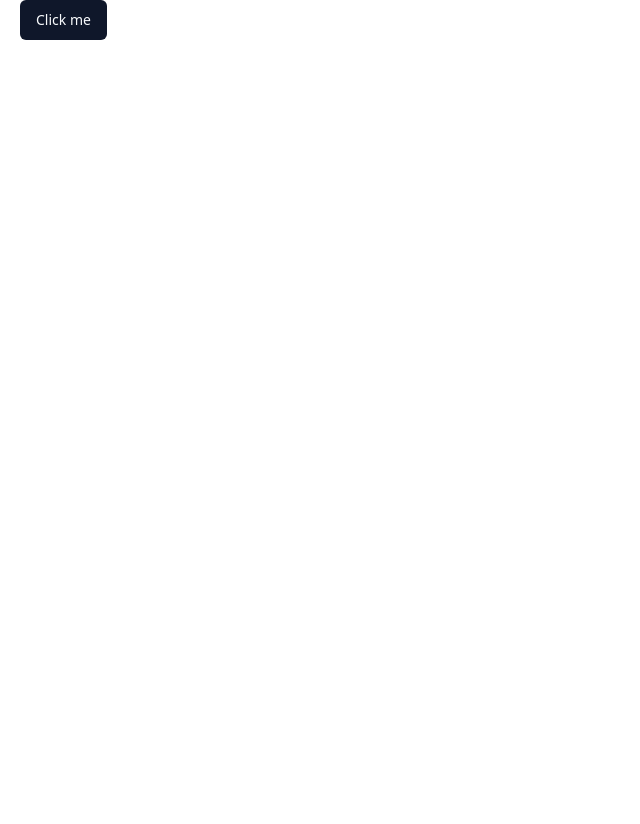
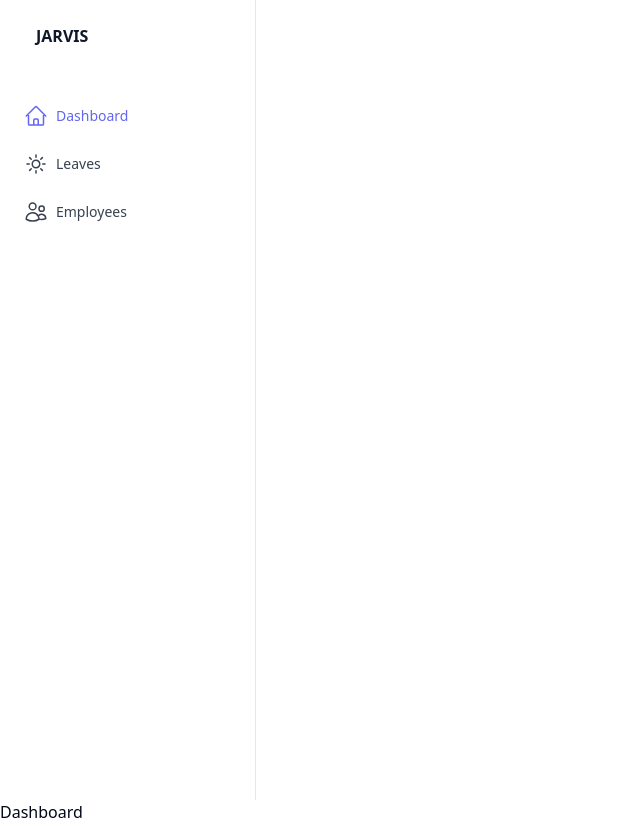
Before and after one commit to vin18/Jarvis, a React (Vite) app: page /dashboard in a window 1280 px wide. Shown: the whole page, without its empty margins (0-640 px from the left). Before the commit the page ends 800 px from the top, so only its background shows below. Built offline with nearby package versions, Linux system fonts and the light colour scheme.

Commit message:
Add: Sidebar and setup routing

```diff
--- a/package.json
+++ b/package.json
@@ -10,12 +10,15 @@
     "preview": "vite preview"
   },
   "dependencies": {
+    "@heroicons/react": "^2.0.18",
     "@radix-ui/react-slot": "^1.0.2",
     "class-variance-authority": "^0.7.0",
+    "classnames": "^2.3.2",
     "clsx": "^2.0.0",
     "lucide-react": "^0.263.0",
     "react": "^18.2.0",
     "react-dom": "^18.2.0",
+    "react-router-dom": "^6.14.2",
     "tailwind-merge": "^1.14.0",
     "tailwindcss-animate": "^1.0.6"
   },
--- a/src/App.jsx
+++ b/src/App.jsx
@@ -1,10 +1,23 @@
+import { BrowserRouter, Routes, Route, Navigate } from 'react-router-dom';
+
+import AppLayout from './components/AppLayout';
 import { Button } from './components/ui/button';
+import Dashboard from './pages/Dashboard';
+import Employees from './pages/Employees';
+import Leaves from './pages/Leaves';
 
 function App() {
   return (
-    <div className="px-5">
-      <Button>Click me</Button>
-    </div>
+    <BrowserRouter>
+      <Routes>
+        <Route element={<AppLayout />}>
+          <Route index element={<Navigate replace to="dashboard" />} />
+          <Route path="/dashboard" element={<Dashboard />} />
+          <Route path="/leaves" element={<Leaves />} />
+          <Route path="/employees" element={<Employees />} />
+        </Route>
+      </Routes>
+    </BrowserRouter>
   );
 }
 
--- /dev/null
+++ b/src/components/AppLayout.jsx
@@ -0,0 +1,26 @@
+import { Outlet } from 'react-router-dom';
+import {
+  HomeIcon,
+  CogIcon,
+  UsersIcon,
+  SunIcon,
+  UserPlusIcon,
+} from '@heroicons/react/24/outline';
+import Sidebar from './ui/sidebar';
+
+export default function AppLayout() {
+  const navigation = [
+    { name: 'Dashboard', href: '/dashboard', icon: HomeIcon },
+    { name: 'Leaves', href: '/leaves', icon: SunIcon },
+    { name: 'Employees', href: '/employees', icon: UsersIcon },
+  ];
+
+  return (
+    <div>
+      <Sidebar navigation={navigation} />
+      <main className="h-full w-full">
+        <Outlet />
+      </main>
+    </div>
+  );
+}
--- /dev/null
+++ b/src/components/ui/sidebar.jsx
@@ -0,0 +1,79 @@
+import { Link, useLocation } from 'react-router-dom';
+import classNames from 'classnames';
+
+export default function Sidebar({ navigation }) {
+  const { pathname } = useLocation();
+
+  return (
+    <div className="h-screen w-screen bg-white dark:bg-slate-900">
+      <aside
+        id="sidebar"
+        className="fixed left-0 top-0 z-40 h-screen w-64 transition-transform"
+        aria-label="Sidebar"
+      >
+        <div className="flex h-full flex-col overflow-y-auto border-r border-slate-200 bg-white px-3 py-4 dark:border-slate-700 dark:bg-slate-900">
+          <div
+            href="#"
+            className="mb-10 flex items-center rounded-lg px-3 py-2 text-slate-900 dark:text-white"
+          >
+            {/*
+              <svg
+                className="h-5 w-5"
+                aria-hidden="true"
+                xmlns="http://www.w3.org/2000/svg"
+                width="24"
+                height="24"
+                viewBox="0 0 24 24"
+                fill="none"
+                stroke="currentColor"
+                stroke-width="2"
+                stroke-linecap="round"
+                stroke-linejoin="round"
+                className="lucide lucide-command"
+              >
+                <path d="M15 6v12a3 3 0 1 0 3-3H6a3 3 0 1 0 3 3V6a3 3 0 1 0-3 3h12a3 3 0 1 0-3-3" />
+              </svg>
+            */}
+            <span className="ml-3 text-base font-semibold">JARVIS</span>
+          </div>
+          <ul className="space-y-2 text-sm font-medium">
+            {navigation.map((el) => {
+              const isActive = el.group
+                ? pathname.startsWith(el.group)
+                : el.href === pathname;
+
+              return (
+                <li key={el.name}>
+                  <Link
+                    to={el.href}
+                    className="flex items-center rounded-lg px-3 py-2 text-slate-900 hover:bg-slate-100 dark:text-white dark:hover:bg-slate-700"
+                  >
+                    <el.icon
+                      className={classNames(
+                        isActive
+                          ? 'text-indigo-500'
+                          : 'text-gray-700 group-hover:text-gray-500',
+                        'h-6 w-6 flex-shrink-0'
+                      )}
+                      aria-hidden="true"
+                    />
+                    <span
+                      className={classNames(
+                        isActive
+                          ? 'text-indigo-500'
+                          : 'text-gray-700 group-hover:text-gray-500',
+                        'ml-2 flex-shrink-0'
+                      )}
+                    >
+                      {el.name}
+                    </span>
+                  </Link>
+                </li>
+              );
+            })}
+          </ul>
+        </div>
+      </aside>
+    </div>
+  );
+}
--- /dev/null
+++ b/src/pages/Dashboard.jsx
@@ -0,0 +1,5 @@
+import React from 'react';
+
+export default function Dashboard() {
+  return <div>Dashboard</div>;
+}
--- /dev/null
+++ b/src/pages/Employees.jsx
@@ -0,0 +1,5 @@
+import React from 'react';
+
+export default function Employees() {
+  return <div>Employees</div>;
+}
--- /dev/null
+++ b/src/pages/Leaves.jsx
@@ -0,0 +1,5 @@
+import React from 'react';
+
+export default function Leaves() {
+  return <div>Leaves</div>;
+}
--- /dev/null
+++ b/src/pages/Settings.jsx
@@ -0,0 +1,5 @@
+import React from 'react';
+
+export default function Settings() {
+  return <div>Settings</div>;
+}
```
Also changed, not shown: 1 other file (tests, documents, lock files or other folders).
